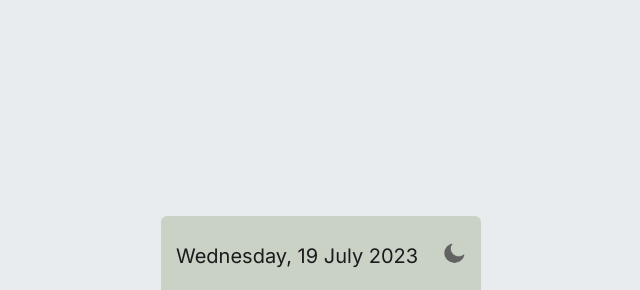
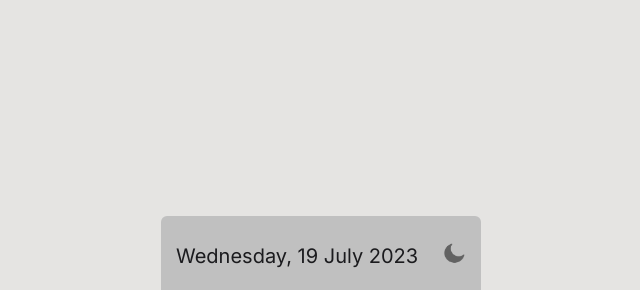
Before and after one commit to geekSamarth/Detailed_Digital_Clock, a plain HTML site: page index.html in a window 1280 px wide. Shown: the part 109-399 px from the top of the page, without its empty margins (319-959 px from the left). Drawn offline with Linux system fonts and the light colour scheme.

Commit message:
Adding styles

```diff
--- a/style.css
+++ b/style.css
@@ -7,12 +7,13 @@
 }
 :root {
   /* light mode colors */
-  --primary-color: #e9ecef;
-  --secondary-color: #cad2c5;
-  --box-color: #adb5bd;
+  --primary-color: #E5E4E2;
+  --secondary-color: #C0C0C0;
+  --box-color: #91A3B0;
   --text-color: #1b1b1e;
+
   /* dark mode colors */
-  --wrapper-color: #1e201e;
+  --wrapper-color: #010B13;
   --container-color: #000000;
   --dark-box-color: #071320;
   --dark-mode-text-color: #00ff40;
@@ -43,7 +44,7 @@
 .theme_toggler img {
   width: 25px;
   cursor: pointer;
-  transition: all 0.4s ease-in-out;
+  transition: all 0.2s ease-in-out;
 }
 .clock_section {
   text-align: center;
@@ -65,6 +66,7 @@
   padding: 0 0 10px 0;
   color: var(--text-color);
 }
+/* adding styles for dark mode */
 .dark_wrapper {
   background-color: var(--wrapper-color);
   transition: all 0.1s ease-in-out;
@@ -84,3 +86,11 @@
   color: var(--dark-mode-text-color);
   transition: all 0.1s ease-in-out;
 }
+
+/* adding small media query for small screen */
+
+@media screen and (max-width:540px) {
+  .dayData{
+    font-size: 18px;
+  }
+}
```
